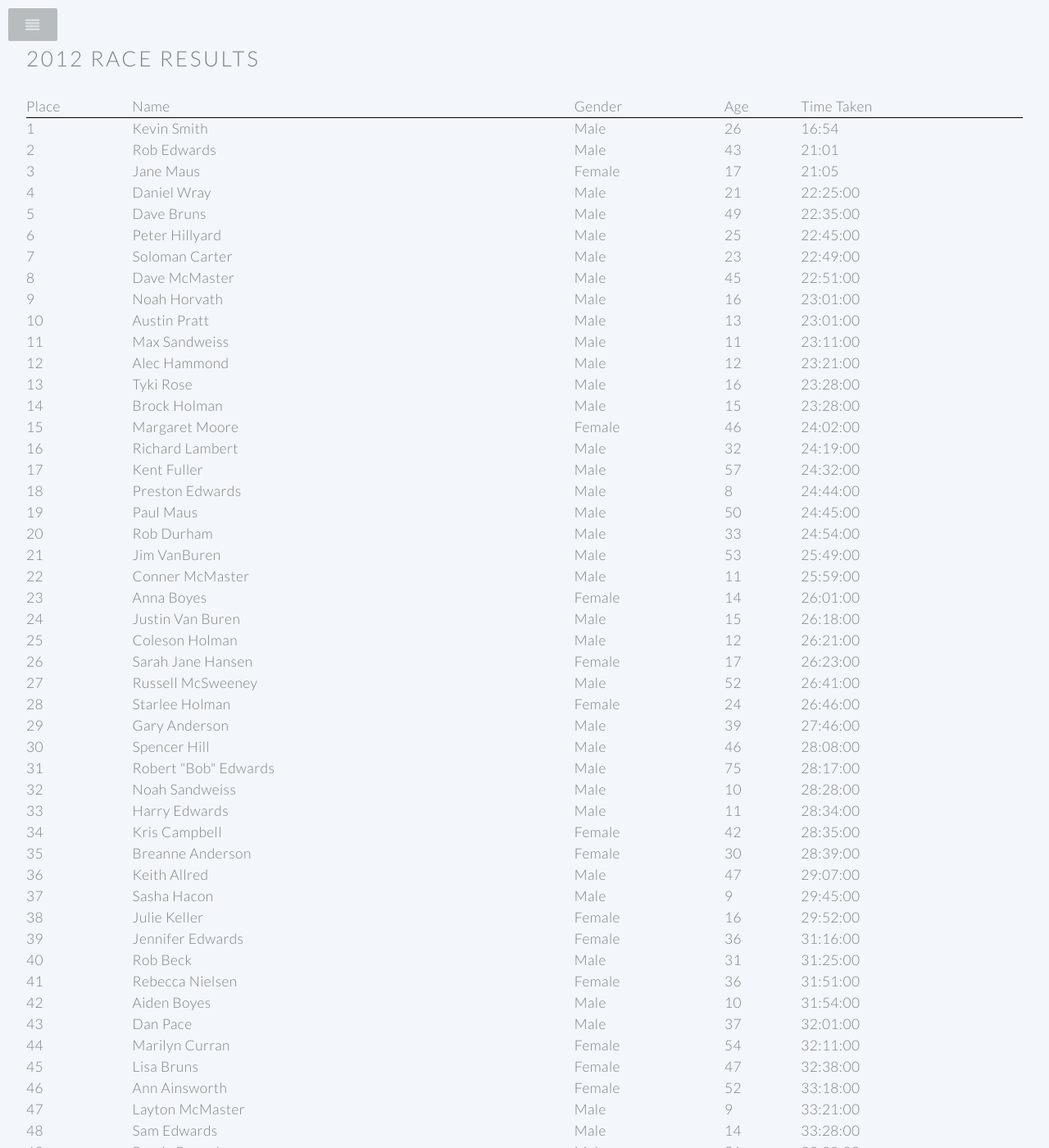
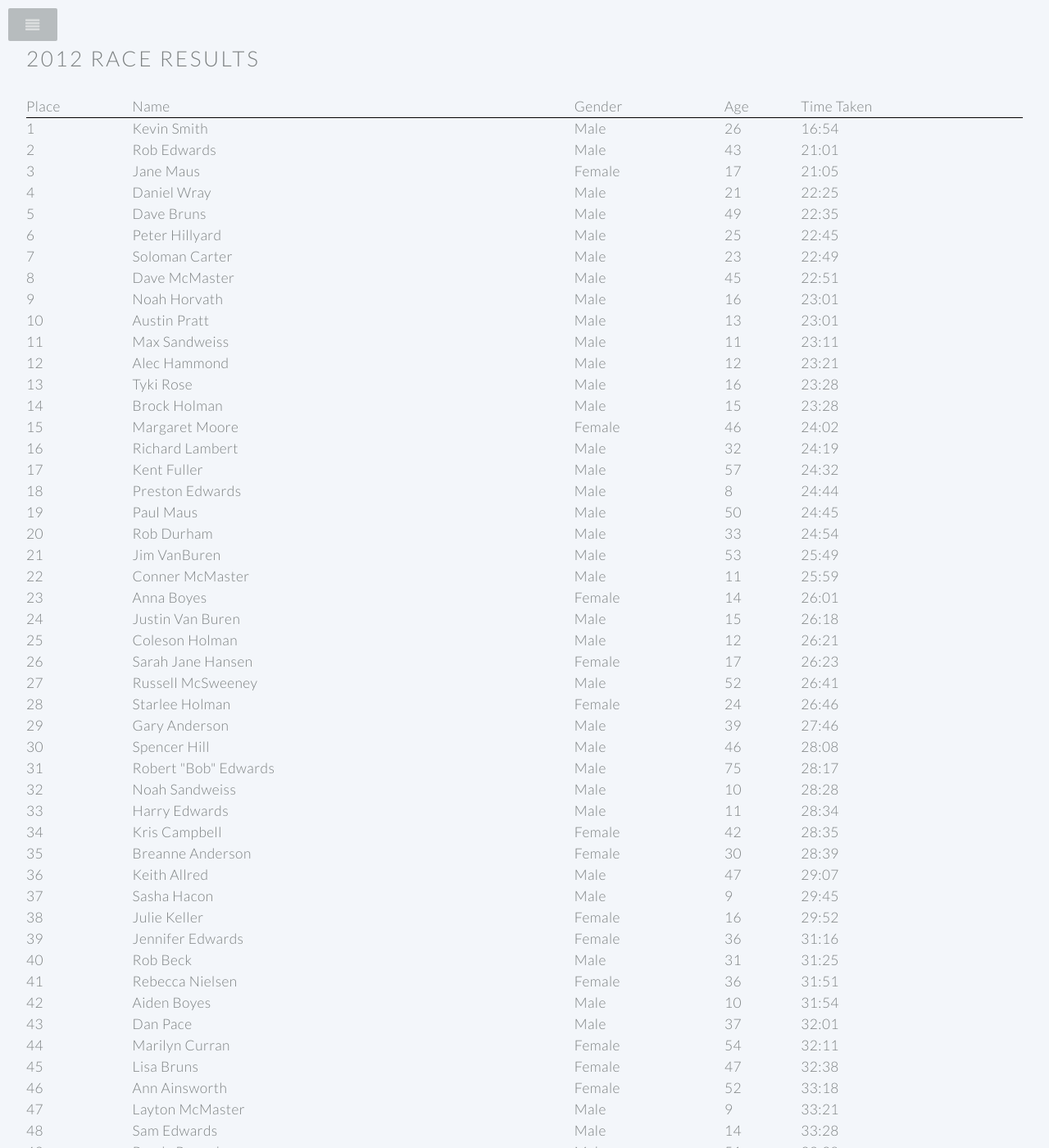
Before and after one commit to benhansen-io/HighFives5k, a Jekyll site: the page built from results/2012.html, in a window 1280 px wide and 1400 px high. Shown: the whole window at 82% size. Built offline with Jekyll 4.4.1, drawn with Linux system fonts in a browser that asks for light colours; Markdown is read by kramdown in place of the engine named in the settings; some of the changed text lies outside the part shown.

```diff
--- a/course-map.html
+++ /dev/null
@@ -1,4 +0,0 @@
----
-layout: page
-title: Course Map
----
--- a/results/2012.html
+++ b/results/2012.html
@@ -5,82 +5,82 @@ title: 2012 Race Results
 <tr><td>1</td><td>Kevin Smith</td><td>Male</td><td>26</td><td>16:54</td></tr>
 <tr><td>2</td><td>Rob Edwards</td><td>Male</td><td>43</td><td>21:01</td></tr>
 <tr><td>3</td><td>Jane Maus</td><td>Female</td><td>17</td><td>21:05</td></tr>
-<tr><td>4</td><td>Daniel Wray</td><td>Male</td><td>21</td><td>22:25:00</td></tr>
-<tr><td>5</td><td>Dave Bruns</td><td>Male</td><td>49</td><td>22:35:00</td></tr>
-<tr><td>6</td><td>Peter Hillyard</td><td>Male</td><td>25</td><td>22:45:00</td></tr>
-<tr><td>7</td><td>Soloman Carter</td><td>Male</td><td>23</td><td>22:49:00</td></tr>
-<tr><td>8</td><td>Dave McMaster</td><td>Male</td><td>45</td><td>22:51:00</td></tr>
-<tr><td>9</td><td>Noah Horvath</td><td>Male</td><td>16</td><td>23:01:00</td></tr>
-<tr><td>10</td><td>Austin Pratt</td><td>Male</td><td>13</td><td>23:01:00</td></tr>
-<tr><td>11</td><td>Max Sandweiss</td><td>Male</td><td>11</td><td>23:11:00</td></tr>
-<tr><td>12</td><td>Alec Hammond</td><td>Male</td><td>12</td><td>23:21:00</td></tr>
-<tr><td>13</td><td>Tyki Rose</td><td>Male</td><td>16</td><td>23:28:00</td></tr>
-<tr><td>14</td><td>Brock Holman</td><td>Male</td><td>15</td><td>23:28:00</td></tr>
-<tr><td>15</td><td>Margaret Moore</td><td>Female</td><td>46</td><td>24:02:00</td></tr>
-<tr><td>16</td><td>Richard Lambert</td><td>Male</td><td>32</td><td>24:19:00</td></tr>
-<tr><td>17</td><td>Kent Fuller</td><td>Male</td><td>57</td><td>24:32:00</td></tr>
-<tr><td>18</td><td>Preston Edwards</td><td>Male</td><td>8</td><td>24:44:00</td></tr>
-<tr><td>19</td><td>Paul Maus</td><td>Male</td><td>50</td><td>24:45:00</td></tr>
-<tr><td>20</td><td>Rob Durham</td><td>Male</td><td>33</td><td>24:54:00</td></tr>
-<tr><td>21</td><td>Jim VanBuren</td><td>Male</td><td>53</td><td>25:49:00</td></tr>
-<tr><td>22</td><td>Conner McMaster</td><td>Male</td><td>11</td><td>25:59:00</td></tr>
-<tr><td>23</td><td>Anna Boyes</td><td>Female</td><td>14</td><td>26:01:00</td></tr>
-<tr><td>24</td><td>Justin Van Buren</td><td>Male</td><td>15</td><td>26:18:00</td></tr>
-<tr><td>25</td><td>Coleson Holman</td><td>Male</td><td>12</td><td>26:21:00</td></tr>
-<tr><td>26</td><td>Sarah Jane Hansen</td><td>Female</td><td>17</td><td>26:23:00</td></tr>
-<tr><td>27</td><td>Russell McSweeney</td><td>Male</td><td>52</td><td>26:41:00</td></tr>
-<tr><td>28</td><td>Starlee Holman</td><td>Female</td><td>24</td><td>26:46:00</td></tr>
-<tr><td>29</td><td>Gary Anderson</td><td>Male</td><td>39</td><td>27:46:00</td></tr>
-<tr><td>30</td><td>Spencer Hill</td><td>Male</td><td>46</td><td>28:08:00</td></tr>
-<tr><td>31</td><td>Robert "Bob" Edwards</td><td>Male</td><td>75</td><td>28:17:00</td></tr>
-<tr><td>32</td><td>Noah Sandweiss</td><td>Male</td><td>10</td><td>28:28:00</td></tr>
-<tr><td>33</td><td>Harry Edwards</td><td>Male</td><td>11</td><td>28:34:00</td></tr>
-<tr><td>34</td><td>Kris Campbell</td><td>Female</td><td>42</td><td>28:35:00</td></tr>
-<tr><td>35</td><td>Breanne Anderson</td><td>Female</td><td>30</td><td>28:39:00</td></tr>
-<tr><td>36</td><td>Keith Allred</td><td>Male</td><td>47</td><td>29:07:00</td></tr>
-<tr><td>37</td><td>Sasha Hacon</td><td>Male</td><td>9</td><td>29:45:00</td></tr>
-<tr><td>38</td><td>Julie Keller</td><td>Female</td><td>16</td><td>29:52:00</td></tr>
-<tr><td>39</td><td>Jennifer Edwards</td><td>Female</td><td>36</td><td>31:16:00</td></tr>
-<tr><td>40</td><td>Rob Beck</td><td>Male</td><td>31</td><td>31:25:00</td></tr>
-<tr><td>41</td><td>Rebecca Nielsen</td><td>Female</td><td>36</td><td>31:51:00</td></tr>
-<tr><td>42</td><td>Aiden Boyes</td><td>Male</td><td>10</td><td>31:54:00</td></tr>
-<tr><td>43</td><td>Dan Pace</td><td>Male</td><td>37</td><td>32:01:00</td></tr>
-<tr><td>44</td><td>Marilyn Curran</td><td>Female</td><td>54</td><td>32:11:00</td></tr>
-<tr><td>45</td><td>Lisa Bruns</td><td>Female</td><td>47</td><td>32:38:00</td></tr>
-<tr><td>46</td><td>Ann Ainsworth</td><td>Female</td><td>52</td><td>33:18:00</td></tr>
-<tr><td>47</td><td>Layton McMaster</td><td>Male</td><td>9</td><td>33:21:00</td></tr>
-<tr><td>48</td><td>Sam Edwards</td><td>Male</td><td>14</td><td>33:28:00</td></tr>
-<tr><td>49</td><td>Randy Rummler</td><td>Male</td><td>51</td><td>33:38:00</td></tr>
-<tr><td>50</td><td>Calen Jones</td><td>Female</td><td>9</td><td>33:42:00</td></tr>
-<tr><td>51</td><td>Rebekah Sandstrom</td><td>Female</td><td>15</td><td>33:53:00</td></tr>
-<tr><td>52</td><td>Marla Holman</td><td>Female</td><td>48</td><td>33:54:00</td></tr>
-<tr><td>53</td><td>Ewin Jones</td><td>Male</td><td>7</td><td>34:07:00</td></tr>
-<tr><td>54</td><td>Dustin Gibb</td><td>Male</td><td>29</td><td>34:11:00</td></tr>
-<tr><td>55</td><td>Jade Gibb</td><td>Female</td><td>30</td><td>34:11:00</td></tr>
-<tr><td>56</td><td>Johnathan Hacon</td><td>Male</td><td>40</td><td>34:21:00</td></tr>
-<tr><td>57</td><td>Ana Jovanovic Hacon</td><td>Female</td><td>11</td><td>34:21:00</td></tr>
-<tr><td>58</td><td>Shannon petty</td><td>Female</td><td>30</td><td>34:26:00</td></tr>
-<tr><td>59</td><td>Avena Allred</td><td>Female</td><td>9</td><td>34:36:00</td></tr>
-<tr><td>60</td><td>Morgan ???????</td><td>Male</td><td>7</td><td>34:52:00</td></tr>
-<tr><td>61</td><td>Bill Hansen</td><td>Male</td><td>58</td><td>34:54:00</td></tr>
-<tr><td>62</td><td>Christine Allred</td><td>Female</td><td>41</td><td>35:22:00</td></tr>
-<tr><td>63</td><td>Dan Allred</td><td>Male</td><td>8</td><td>35:22:00</td></tr>
-<tr><td>64</td><td>Chance Basinger</td><td>Male</td><td>27</td><td>35:36:00</td></tr>
-<tr><td>65</td><td>Tessa Hansen</td><td>Female</td><td>28</td><td>36:01:00</td></tr>
-<tr><td>66</td><td>Lucy Hansen</td><td>Female</td><td>32</td><td>36:01:00</td></tr>
-<tr><td>67</td><td>Abby Raynor</td><td>Female</td><td>11</td><td>36:41:00</td></tr>
-<tr><td>68</td><td>Tiegan Robinson</td><td>Female</td><td>11</td><td>36:41:00</td></tr>
-<tr><td>69</td><td>Mindy Bott</td><td>Female</td><td>28</td><td>37:11:00</td></tr>
-<tr><td>70</td><td>Susan Horne</td><td>Female</td><td>55</td><td>38:42:00</td></tr>
-<tr><td>71</td><td>Matt Hansen</td><td>Male</td><td>52</td><td>39:08:00</td></tr>
-<tr><td>72</td><td>Brigham Bott</td><td>Male</td><td>25</td><td>40:51:00</td></tr>
-<tr><td>73</td><td>Eliot Engberson</td><td>Male</td><td>5</td><td>41:07:00</td></tr>
-<tr><td>74</td><td>Maddy Haggard</td><td>Female</td><td>13</td><td>41:21:00</td></tr>
-<tr><td>75</td><td>Sammy Henshaw</td><td>Female</td><td>13</td><td>42:34:00</td></tr>
-<tr><td>76</td><td>Wes Sine</td><td>Male</td><td>75</td><td>46:25:00</td></tr>
-<tr><td>77</td><td>Robyn Taylor</td><td>Female</td><td>54</td><td>47:34:00</td></tr>
-<tr><td>78</td><td>Danielle Rummler</td><td>Female</td><td>13</td><td>47:43:00</td></tr>
-<tr><td>79</td><td>Noelle Rummler</td><td>Female</td><td>9</td><td>47:43:00</td></tr>
-<tr><td>80</td><td>Jared Ainsworth</td><td>Male</td><td>55</td><td>47:55:00</td></tr>
-<tr><td>81</td><td>Rachael Ainsworth</td><td>Female</td><td>15</td><td>49:34:00</td></tr>
-<tr><td>82</td><td>Dick Smiley</td><td>Male</td><td>84</td><td>54:35:00</td></tr>
+<tr><td>4</td><td>Daniel Wray</td><td>Male</td><td>21</td><td>22:25</td></tr>
+<tr><td>5</td><td>Dave Bruns</td><td>Male</td><td>49</td><td>22:35</td></tr>
+<tr><td>6</td><td>Peter Hillyard</td><td>Male</td><td>25</td><td>22:45</td></tr>
+<tr><td>7</td><td>Soloman Carter</td><td>Male</td><td>23</td><td>22:49</td></tr>
+<tr><td>8</td><td>Dave McMaster</td><td>Male</td><td>45</td><td>22:51</td></tr>
+<tr><td>9</td><td>Noah Horvath</td><td>Male</td><td>16</td><td>23:01</td></tr>
+<tr><td>10</td><td>Austin Pratt</td><td>Male</td><td>13</td><td>23:01</td></tr>
+<tr><td>11</td><td>Max Sandweiss</td><td>Male</td><td>11</td><td>23:11</td></tr>
+<tr><td>12</td><td>Alec Hammond</td><td>Male</td><td>12</td><td>23:21</td></tr>
+<tr><td>13</td><td>Tyki Rose</td><td>Male</td><td>16</td><td>23:28</td></tr>
+<tr><td>14</td><td>Brock Holman</td><td>Male</td><td>15</td><td>23:28</td></tr>
+<tr><td>15</td><td>Margaret Moore</td><td>Female</td><td>46</td><td>24:02</td></tr>
+<tr><td>16</td><td>Richard Lambert</td><td>Male</td><td>32</td><td>24:19</td></tr>
+<tr><td>17</td><td>Kent Fuller</td><td>Male</td><td>57</td><td>24:32</td></tr>
+<tr><td>18</td><td>Preston Edwards</td><td>Male</td><td>8</td><td>24:44</td></tr>
+<tr><td>19</td><td>Paul Maus</td><td>Male</td><td>50</td><td>24:45</td></tr>
+<tr><td>20</td><td>Rob Durham</td><td>Male</td><td>33</td><td>24:54</td></tr>
+<tr><td>21</td><td>Jim VanBuren</td><td>Male</td><td>53</td><td>25:49</td></tr>
+<tr><td>22</td><td>Conner McMaster</td><td>Male</td><td>11</td><td>25:59</td></tr>
+<tr><td>23</td><td>Anna Boyes</td><td>Female</td><td>14</td><td>26:01</td></tr>
+<tr><td>24</td><td>Justin Van Buren</td><td>Male</td><td>15</td><td>26:18</td></tr>
+<tr><td>25</td><td>Coleson Holman</td><td>Male</td><td>12</td><td>26:21</td></tr>
+<tr><td>26</td><td>Sarah Jane Hansen</td><td>Female</td><td>17</td><td>26:23</td></tr>
+<tr><td>27</td><td>Russell McSweeney</td><td>Male</td><td>52</td><td>26:41</td></tr>
+<tr><td>28</td><td>Starlee Holman</td><td>Female</td><td>24</td><td>26:46</td></tr>
+<tr><td>29</td><td>Gary Anderson</td><td>Male</td><td>39</td><td>27:46</td></tr>
+<tr><td>30</td><td>Spencer Hill</td><td>Male</td><td>46</td><td>28:08</td></tr>
+<tr><td>31</td><td>Robert "Bob" Edwards</td><td>Male</td><td>75</td><td>28:17</td></tr>
+<tr><td>32</td><td>Noah Sandweiss</td><td>Male</td><td>10</td><td>28:28</td></tr>
+<tr><td>33</td><td>Harry Edwards</td><td>Male</td><td>11</td><td>28:34</td></tr>
+<tr><td>34</td><td>Kris Campbell</td><td>Female</td><td>42</td><td>28:35</td></tr>
+<tr><td>35</td><td>Breanne Anderson</td><td>Female</td><td>30</td><td>28:39</td></tr>
+<tr><td>36</td><td>Keith Allred</td><td>Male</td><td>47</td><td>29:07</td></tr>
+<tr><td>37</td><td>Sasha Hacon</td><td>Male</td><td>9</td><td>29:45</td></tr>
+<tr><td>38</td><td>Julie Keller</td><td>Female</td><td>16</td><td>29:52</td></tr>
+<tr><td>39</td><td>Jennifer Edwards</td><td>Female</td><td>36</td><td>31:16</td></tr>
+<tr><td>40</td><td>Rob Beck</td><td>Male</td><td>31</td><td>31:25</td></tr>
+<tr><td>41</td><td>Rebecca Nielsen</td><td>Female</td><td>36</td><td>31:51</td></tr>
+<tr><td>42</td><td>Aiden Boyes</td><td>Male</td><td>10</td><td>31:54</td></tr>
+<tr><td>43</td><td>Dan Pace</td><td>Male</td><td>37</td><td>32:01</td></tr>
+<tr><td>44</td><td>Marilyn Curran</td><td>Female</td><td>54</td><td>32:11</td></tr>
+<tr><td>45</td><td>Lisa Bruns</td><td>Female</td><td>47</td><td>32:38</td></tr>
+<tr><td>46</td><td>Ann Ainsworth</td><td>Female</td><td>52</td><td>33:18</td></tr>
+<tr><td>47</td><td>Layton McMaster</td><td>Male</td><td>9</td><td>33:21</td></tr>
+<tr><td>48</td><td>Sam Edwards</td><td>Male</td><td>14</td><td>33:28</td></tr>
+<tr><td>49</td><td>Randy Rummler</td><td>Male</td><td>51</td><td>33:38</td></tr>
+<tr><td>50</td><td>Calen Jones</td><td>Female</td><td>9</td><td>33:42</td></tr>
+<tr><td>51</td><td>Rebekah Sandstrom</td><td>Female</td><td>15</td><td>33:53</td></tr>
+<tr><td>52</td><td>Marla Holman</td><td>Female</td><td>48</td><td>33:54</td></tr>
+<tr><td>53</td><td>Ewin Jones</td><td>Male</td><td>7</td><td>34:07</td></tr>
+<tr><td>54</td><td>Dustin Gibb</td><td>Male</td><td>29</td><td>34:11</td></tr>
+<tr><td>55</td><td>Jade Gibb</td><td>Female</td><td>30</td><td>34:11</td></tr>
+<tr><td>56</td><td>Johnathan Hacon</td><td>Male</td><td>40</td><td>34:21</td></tr>
+<tr><td>57</td><td>Ana Jovanovic Hacon</td><td>Female</td><td>11</td><td>34:21</td></tr>
+<tr><td>58</td><td>Shannon petty</td><td>Female</td><td>30</td><td>34:26</td></tr>
+<tr><td>59</td><td>Avena Allred</td><td>Female</td><td>9</td><td>34:36</td></tr>
+<tr><td>60</td><td>Morgan ???????</td><td>Male</td><td>7</td><td>34:52</td></tr>
+<tr><td>61</td><td>Bill Hansen</td><td>Male</td><td>58</td><td>34:54</td></tr>
+<tr><td>62</td><td>Christine Allred</td><td>Female</td><td>41</td><td>35:22</td></tr>
+<tr><td>63</td><td>Dan Allred</td><td>Male</td><td>8</td><td>35:22</td></tr>
+<tr><td>64</td><td>Chance Basinger</td><td>Male</td><td>27</td><td>35:36</td></tr>
+<tr><td>65</td><td>Tessa Hansen</td><td>Female</td><td>28</td><td>36:01</td></tr>
+<tr><td>66</td><td>Lucy Hansen</td><td>Female</td><td>32</td><td>36:01</td></tr>
+<tr><td>67</td><td>Abby Raynor</td><td>Female</td><td>11</td><td>36:41</td></tr>
+<tr><td>68</td><td>Tiegan Robinson</td><td>Female</td><td>11</td><td>36:41</td></tr>
+<tr><td>69</td><td>Mindy Bott</td><td>Female</td><td>28</td><td>37:11</td></tr>
+<tr><td>70</td><td>Susan Horne</td><td>Female</td><td>55</td><td>38:42</td></tr>
+<tr><td>71</td><td>Matt Hansen</td><td>Male</td><td>52</td><td>39:08</td></tr>
+<tr><td>72</td><td>Brigham Bott</td><td>Male</td><td>25</td><td>40:51</td></tr>
+<tr><td>73</td><td>Eliot Engberson</td><td>Male</td><td>5</td><td>41:07</td></tr>
+<tr><td>74</td><td>Maddy Haggard</td><td>Female</td><td>13</td><td>41:21</td></tr>
+<tr><td>75</td><td>Sammy Henshaw</td><td>Female</td><td>13</td><td>42:34</td></tr>
+<tr><td>76</td><td>Wes Sine</td><td>Male</td><td>75</td><td>46:25</td></tr>
+<tr><td>77</td><td>Robyn Taylor</td><td>Female</td><td>54</td><td>47:34</td></tr>
+<tr><td>78</td><td>Danielle Rummler</td><td>Female</td><td>13</td><td>47:43</td></tr>
+<tr><td>79</td><td>Noelle Rummler</td><td>Female</td><td>9</td><td>47:43</td></tr>
+<tr><td>80</td><td>Jared Ainsworth</td><td>Male</td><td>55</td><td>47:55</td></tr>
+<tr><td>81</td><td>Rachael Ainsworth</td><td>Female</td><td>15</td><td>49:34</td></tr>
+<tr><td>82</td><td>Dick Smiley</td><td>Male</td><td>84</td><td>54:35</td></tr>
```
Also changed, not shown: contact-us.md (deleted, +0 -4 lines), crossdomain.xml (deleted, +0 -15 lines), index.html (+13 -14 lines).
